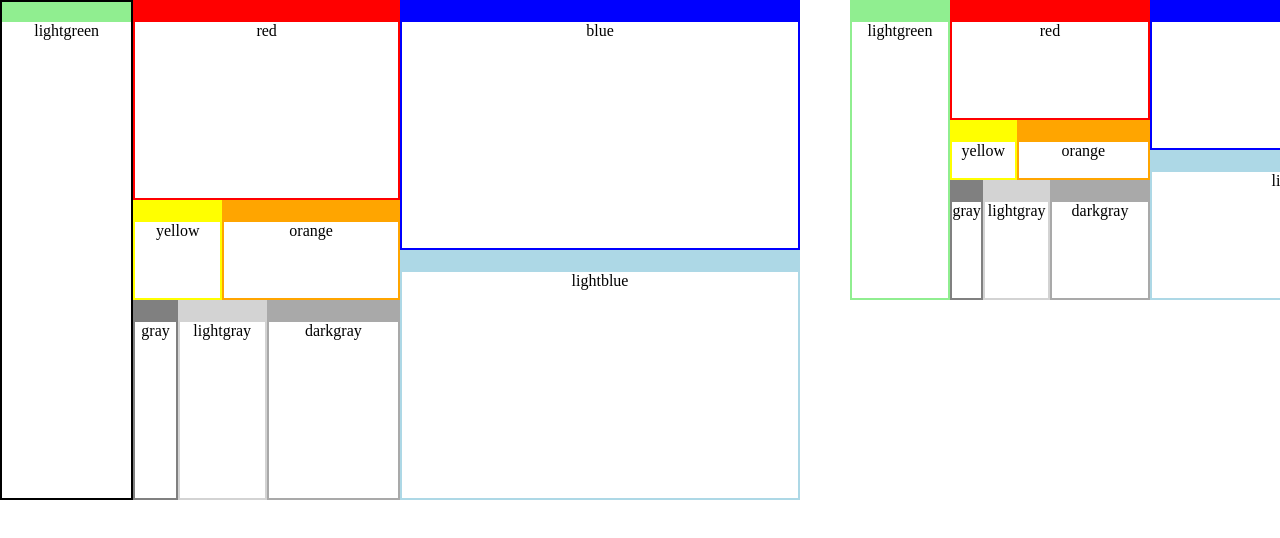
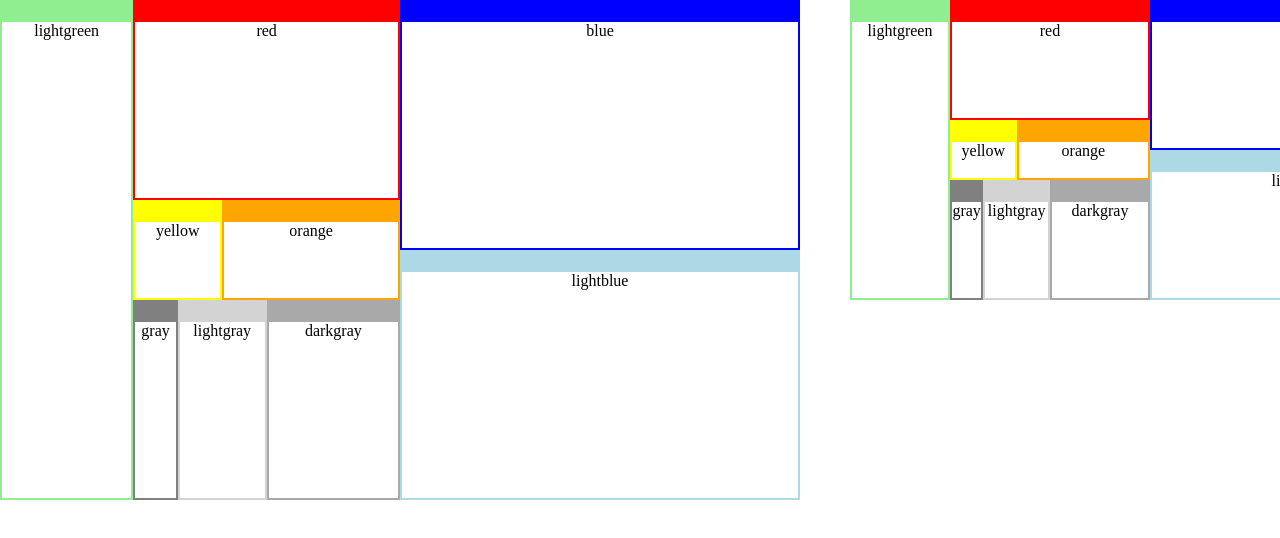
Before and after one commit to RomanAgeev/dom-layout, a website built with Parcel: page index.html in a window 1280 px wide. Shown: the top 538 px of the page. Built offline with nearby package versions, Linux system fonts and the light colour scheme.

Commit message:
comment hovered class

```diff
--- a/index.html
+++ b/index.html
@@ -56,9 +56,9 @@
                 bottom: 0;
             }
 
-            .hovered {
+            /* .hovered {
                 border: 2px solid black !important;
-            }
+            } */
 
             body.dragging * {
                 cursor: grabbing;
```
